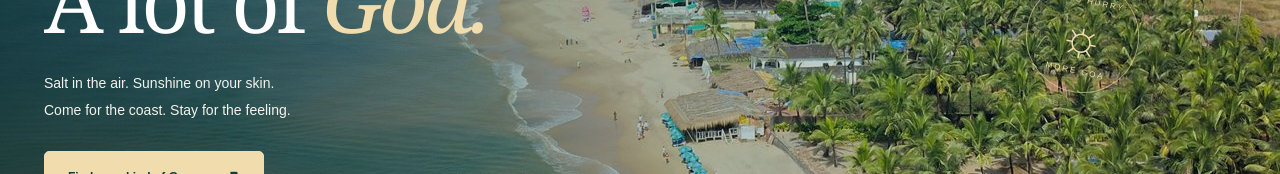
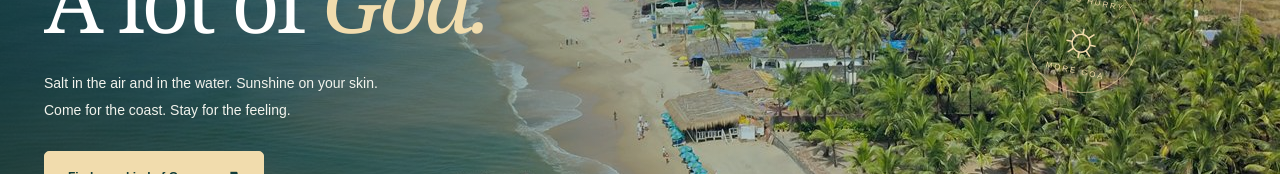
Before and after one commit to mangeshk138/goa-tourism, a plain HTML site: page index.html in a window 1280 px wide. Shown: the part 337-511 px from the top of the page. Drawn offline with Linux system fonts and the light colour scheme.

Commit message:
I have changed hero copy

```diff
--- a/index.html
+++ b/index.html
@@ -34,7 +34,7 @@
       <div class="container hero-content">
         <p class="eyebrow light"><span class="little-line"></span> INDIA’S LITTLE COASTAL ESCAPE</p>
         <h1 id="hero-title">A little pause.<br>A lot of <em>Goa.</em></h1>
-        <p class="hero-copy">Salt in the air. Sunshine on your skin.<br>Come for the coast. Stay for the feeling.</p>
+        <p class="hero-copy">Salt in the air and in the water. Sunshine on your skin.<br>Come for the coast. Stay for the feeling.</p>
         <a class="btn btn-sand" href="#discover">Find your kind of Goa <span aria-hidden="true">↗</span></a>
         <div class="hero-bottom"><span><svg viewBox="0 0 24 24" aria-hidden="true"><path d="M20 10c0 6-8 11-8 11S4 16 4 10a8 8 0 1 1 16 0Z"/><circle cx="12" cy="10" r="2.5"/></svg> Anjuna Beach, Goa</span><a href="#discover">A slower way to explore <span aria-hidden="true">↓</span></a></div>
       </div>
```
